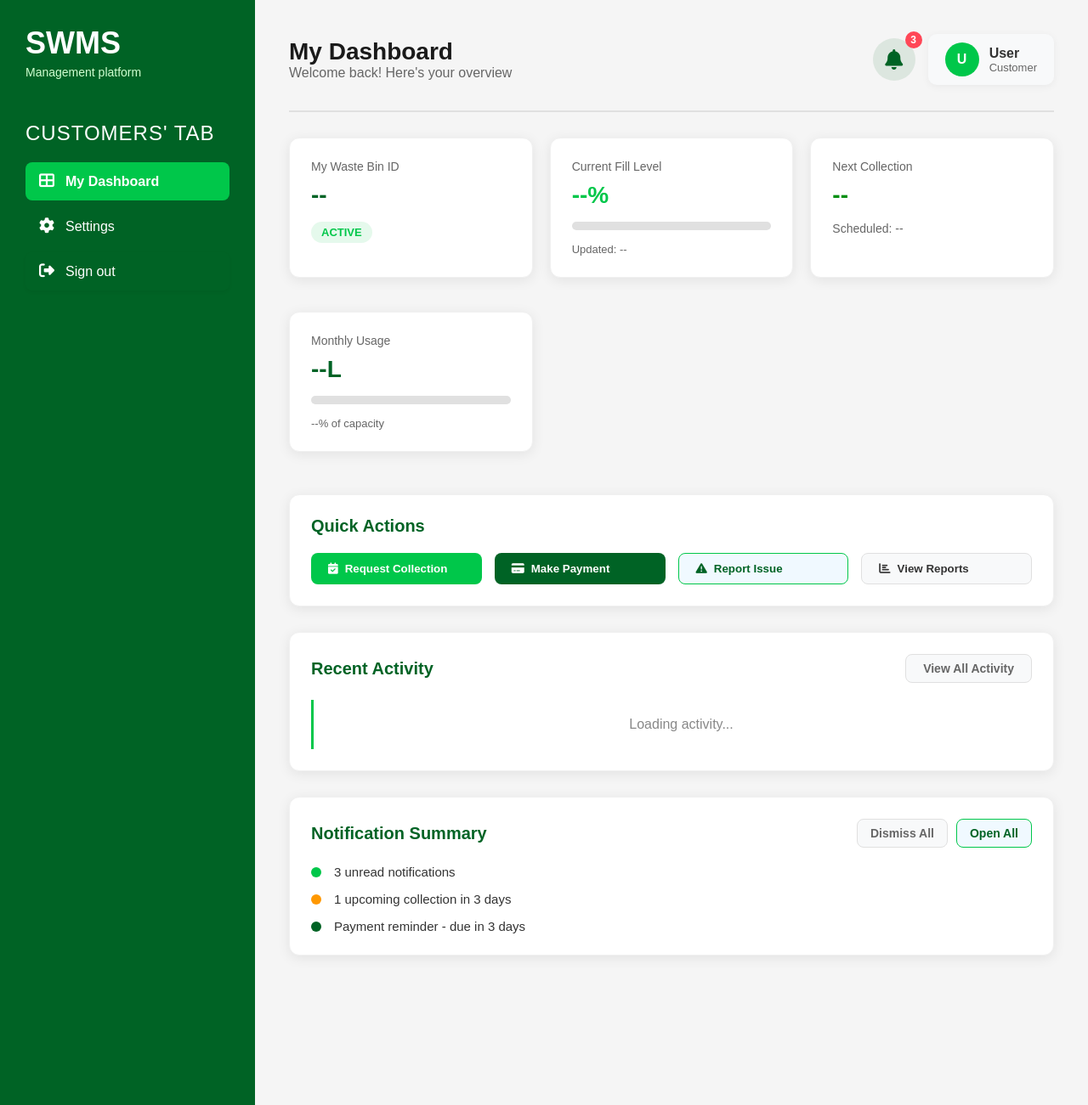
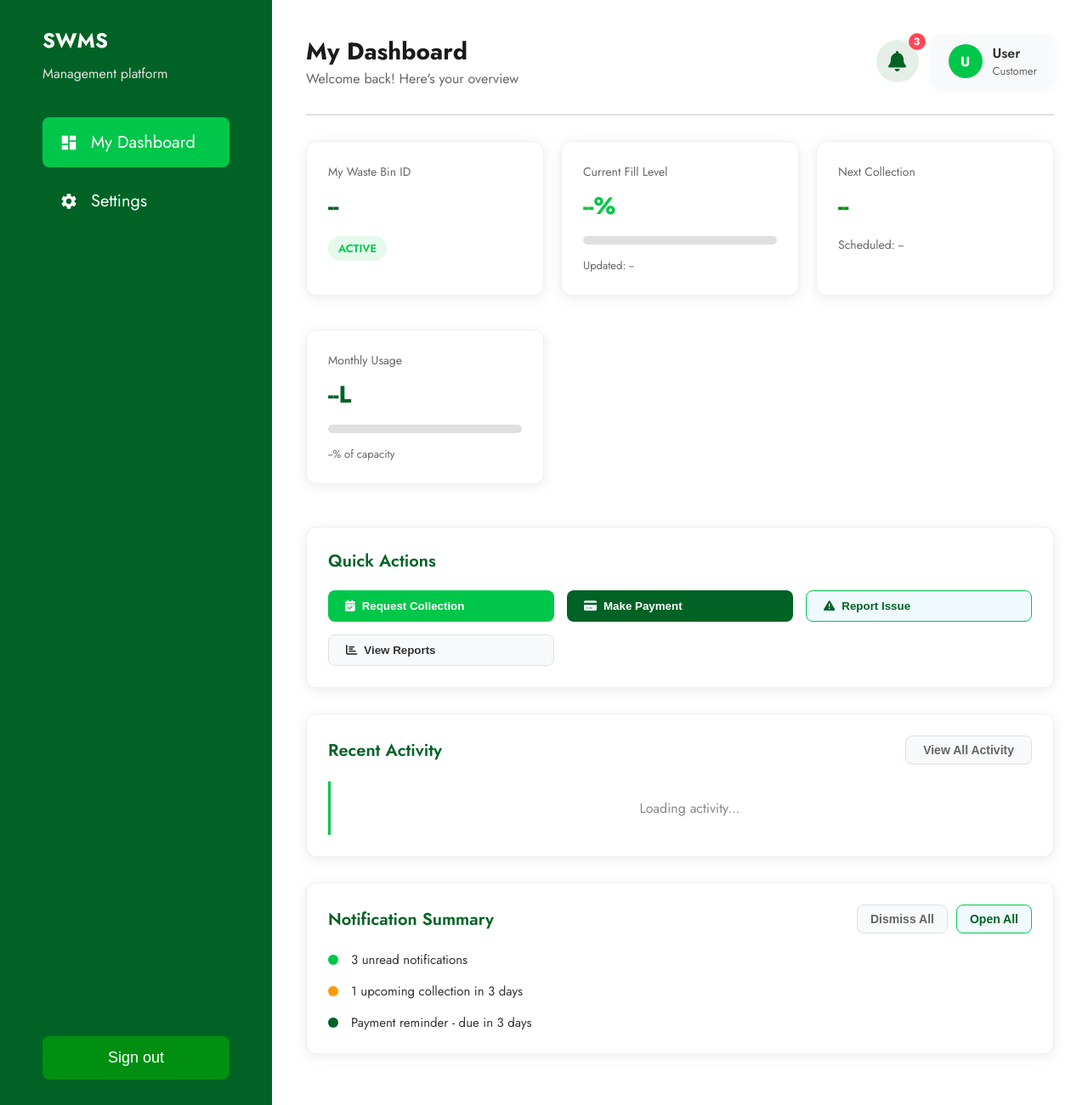
Before and after one commit to kwitonda-theos/STWMS-backend, a Django app: page /customer/dashboard/ in a window 1280 px wide. Shown: the whole page at 85% size. Run offline with Django 5.2, Linux system fonts and the light colour scheme; data comes from the database, SQL or seed files in the repository.

Commit message:
style: update landing page and customer dashboard styles for improved layout and navigation

```diff
--- a/myproject/static/js/customer.js
+++ b/myproject/static/js/customer.js
@@ -4,7 +4,7 @@ document.addEventListener('DOMContentLoaded', function () {
         'dashboard': document.querySelector('.menu-item-dashboard'),
         'settings': document.querySelector('.menu-item-settings')
     };
-    const mainContent = document.querySelector('.Content');
+    const mainContent = document.querySelector('.main-content');
     const signOutBtn = document.querySelector('.sign-out');
 
     // Mobile Menu Toggle
@@ -74,7 +74,7 @@ document.addEventListener('DOMContentLoaded', function () {
         }
         if (activeKey) {
             // Remove active from all nav items
-            document.querySelectorAll('.nav-item').forEach(el => {
+            document.querySelectorAll('.menu-item').forEach(el => {
                 if (el) el.classList.remove('active');
             });
             // Add active to the selected menu item
@@ -127,7 +127,7 @@ document.addEventListener('DOMContentLoaded', function () {
             menuItems[key].addEventListener('click', (e) => {
                 e.preventDefault();
                 // Update active state
-                document.querySelectorAll('.nav-item').forEach(item => {
+                document.querySelectorAll('.menu-item').forEach(item => {
                     item.classList.remove('active');
                 });
                 if (menuItems[key]) {
--- a/myproject/stwms/templates/customer/index.html
+++ b/myproject/stwms/templates/customer/index.html
@@ -4,168 +4,17 @@
 <head>
     <meta charset="UTF-8">
     <meta name="viewport" content="width=device-width, initial-scale=1.0">
-    <title>SWMS - Home</title>
-    <link rel="stylesheet" href="https://cdnjs.cloudflare.com/ajax/libs/font-awesome/6.4.0/css/all.min.css">
+    <title>SWMS - Customer Dashboard</title>
+    <meta name="description" content="SWMS Customer Dashboard — manage your waste bin, request collection, and track your account.">
+
+    <link rel="preconnect" href="https://fonts.googleapis.com">
+    <link rel="preconnect" href="https://fonts.gstatic.com" crossorigin>
+    <link href="https://fonts.googleapis.com/css2?family=Jost:ital,wght@0,100..900;1,100..900&family=Noto+Sans:ital,wght@0,100..900;1,100..900&display=swap" rel="stylesheet">
+
     {% load static %}
     <link rel="icon" type="image/png" href="{% static 'images/favicon.png' %}">
-    <link rel="stylesheet" href="{% static 'css/customer.css' %}">
-    <style>
-        body {
-            margin: 0;
-            padding: 0;
-            font-family: 'Jost', 'Arial', sans-serif;
-            background-color: #f5f5f5;
-            color: #1a1a1a;
-            min-height: 100vh;
-            height: 100vh;
-            display: flex;
-            width: 100%;
-            overflow: hidden;
-        }
-        * {
-            box-sizing: border-box;
-        }
-        .container {
-            display: flex;
-            min-height: 100vh;
-            width: 100%;
-            flex: 1;
-        }
-        .sidebar {
-            width: 25%;
-            min-width: 250px;
-            max-width: 300px;
-            background-color: #006325;
-            color: white;
-            padding: 30px;
-            display: flex;
-            flex-direction: column;
-            position: relative;
-            overflow-y: auto;
-        }
-        .Content {
-            flex: 1;
-            padding: 40px;
-            overflow-y: auto;
-            background-color: #f5f5f5;
-            min-width: 0;
-            width: 100%;
-        }
-
-        /* Updated Navigation Styles */
-        .nav-section {
-            margin-bottom: 40px;
-        }
-
-        .nav-title {
-            color: white;
-            margin: 0 0 20px 0;
-            font-size: 24px;
-            font-weight: normal;
-            text-transform: uppercase;
-            letter-spacing: 1px;
-        }
-
-        .nav-item {
-            display: flex;
-            align-items: center;
-            padding: 12px 15px;
-            margin-bottom: 8px;
-            cursor: pointer;
-            background-color: transparent;
-            border-radius: 8px;
-            transition: all 0.3s;
-            text-decoration: none;
-            color: white;
-            font-family: 'Jost', 'Arial', sans-serif;
-        }
-
-        .nav-item:hover {
-            transform: translateX(5px);
-            box-shadow: 0 5px 15px rgba(0,0,0,0.2);
-            background-color: rgba(255, 255, 255, 0.1);
-        }
-
-        .nav-item.active {
-            background-color: #00C74A;
-            font-weight: 600;
-        }
-
-        .nav-item.sign-out {
-            background-color: #018F12;
-            font-weight: 500;
-        }
-
-        .nav-item.sign-out:hover {
-            background-color: #02a814;
-        }
-
-        .nav-icon {
-            font-size: 18px;
-            margin-right: 12px;
-            width: 20px;
-            text-align: center;
-            color: white;
-        }
-
-        .nav-text {
-            font-size: 16px;
-            color: white;
-            font-weight: 500;
-            font-family: 'Jost', 'Arial', sans-serif;
-        }
-
-        .nav-item.active .nav-text {
-            font-weight: 600;
-        }
-
-        /* New Registration Button Styles */
-        .register-container {
-            margin-top: 30px;
-            padding: 20px;
-            background-color: rgba(255, 255, 255, 0.1);
-            border-radius: 10px;
-            text-align: center;
-        }
-
-        .register-btn {
-            display: inline-block;
-            padding: 15px 30px;
-            background-color: #00C74A;
-            color: white;
-            text-decoration: none;
-            border-radius: 8px;
-            font-weight: bold;
-            font-size: 16px;
-            transition: all 0.3s;
-            border: none;
-            cursor: pointer;
-            width: 100%;
-            margin-bottom: 15px;
-        }
-
-        .register-btn:hover {
-            background-color: #00b542;
-            transform: translateY(-2px);
-            box-shadow: 0 5px 15px rgba(0, 199, 74, 0.3);
-        }
-
-        .login-small-link {
-            color: #b2ffcc;
-            font-size: 14px;
-            margin-top: 10px;
-        }
-
-        .login-small-link a {
-            color: white;
-            text-decoration: none;
-            font-weight: bold;
-        }
-
-        .login-small-link a:hover {
-            text-decoration: underline;
-        }
-    </style>
+    <link rel="stylesheet" href="https://cdnjs.cloudflare.com/ajax/libs/font-awesome/6.5.0/css/all.min.css">
+    <link rel="stylesheet" href="{% static 'css/company.css' %}">
 </head>
 <body>
     <button class="mobile-menu-toggle" id="mobileMenuToggle" aria-label="Toggle menu">
@@ -174,48 +23,39 @@
         </svg>
     </button>
     <div class="sidebar-overlay" id="sidebarOverlay"></div>
-    <div class="container">
-        <!-- Left Sidebar with Icons -->
     <div class="sidebar" id="sidebar">
         <button class="sidebar-close" id="sidebarClose" aria-label="Close menu">
             <svg width="24" height="24" fill="currentColor" viewBox="0 0 24 24">
                 <path d="M19 6.41L17.59 5 12 10.59 6.41 5 5 6.41 10.59 12 5 17.59 6.41 19 12 13.41 17.59 19 19 17.59 13.41 12z"/>
             </svg>
         </button>
-            <!-- Logo Section -->
-            <div style="margin-bottom: 50px;">
-                <h1 style="color: white; margin: 0 0 5px 0; font-size: 36px; font-weight: bold;">SWMS</h1>
-                <p style="color: #d1ffd1; margin: 0; font-size: 14px;">Management platform</p>
+        <div>
+            <div class="logo">
+                <span>SWMS</span>
+            </div>
+            <div class="platform-text">Management platform</div>
         </div>
 
-            <!-- CUSTOMERS' TAB Section with Icons -->
-            <div class="nav-section">
-                <h2 class="nav-title">CUSTOMERS' TAB</h2>
-
-                <!-- My Dashboard -->
-                <a href="#" class="nav-item menu-item-dashboard">
-                    <div class="nav-icon"><i class="fas fa-th-large"></i></div>
-                    <div class="nav-text">My Dashboard</div>
-                </a>
-
-                <!-- Settings -->
-                <a href="#" class="nav-item menu-item-settings">
-                    <div class="nav-icon"><i class="fas fa-cog"></i></div>
-                    <div class="nav-text">Settings</div>
-                </a>
-
-                <!-- Sign out -->
-                <button class="nav-item sign-out" id="signOutBtn" style="border: none; background: none; width: 100%; text-align: left; cursor: pointer;">
-                    <div class="nav-icon"><i class="fas fa-sign-out-alt"></i></div>
-                    <div class="nav-text">Sign out</div>
-                </button>
+        <div class="menu">
+            <div class="menu-item active menu-item-dashboard">
+                <svg fill="currentColor" viewBox="0 0 24 24">
+                    <path d="M3 13h8V3H3v10zm0 8h8v-6H3v6zm10 0h8V11h-8v10zm0-18v6h8V3h-8z"/>
+                </svg>
+                <a href="#" class="dashboard">My Dashboard</a>
+            </div>
+            <div class="menu-item menu-item-settings">
+                <svg fill="currentColor" viewBox="0 0 24 24">
+                    <path d="M19.14 12.94c.04-.3.06-.61.06-.94 0-.32-.02-.64-.07-.94l2.03-1.58c.18-.14.23-.41.12-.61l-1.92-3.32c-.12-.22-.37-.29-.59-.22l-2.39.96c-.5-.38-1.03-.7-1.62-.94l-.36-2.54c-.04-.24-.24-.41-.48-.41h-3.84c-.24 0-.43.17-.47.41l-.36 2.54c-.59.24-1.13.57-1.62.94l-2.39-.96c-.22-.08-.47 0-.59.22L2.74 8.87c-.12.21-.08.47.12.61l2.03 1.58c-.05.3-.09.63-.09.94s.02.64.07.94l-2.03 1.58c-.18.14-.23.41-.12.61l1.92 3.32c.12.22.37.29.59.22l2.39-.96c.5.38 1.03.7 1.62.94l.36 2.54c.05.24.24.41.48.41h3.84c.24 0 .44-.17.47-.41l.36-2.54c.59-.24 1.13-.56 1.62-.94l2.39.96c.22.08.47 0 .59-.22l1.92-3.32c.12-.22.07-.47-.12-.61l-2.01-1.58zM12 15.6c-1.98 0-3.6-1.62-3.6-3.6s1.62-3.6 3.6-3.6 3.6 1.62 3.6 3.6-1.62 3.6-3.6 3.6z"/>
+                </svg>
+                <a href="#" class="settings">Settings</a>
             </div>
         </div>
 
-        <!-- Main Content Area -->
-        <div class="Content">
+        <button class="sign-out" id="signOutBtn">Sign out</button>
+    </div>
 
-        </div>
+    <div class="main-content">
+
     </div>
 
     <script type="text/javascript" src="{% static 'js/customer.js' %}"></script>
```
Also changed, not shown: myproject/static/css/landing.css (+69 -76 lines), myproject/stwms/templates/landing.html (+4 -7 lines). Lines whose indentation alone changed are shown as unchanged.
